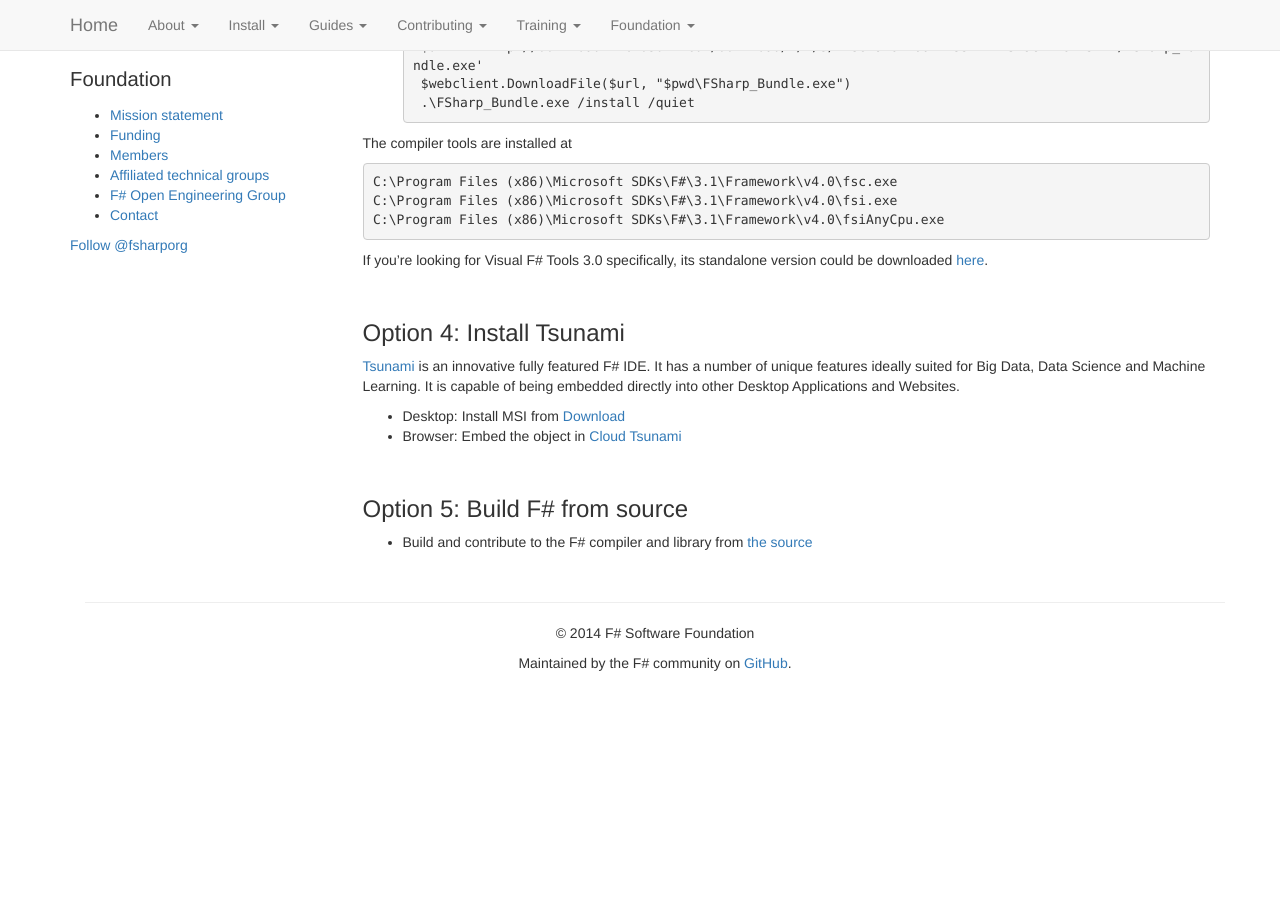
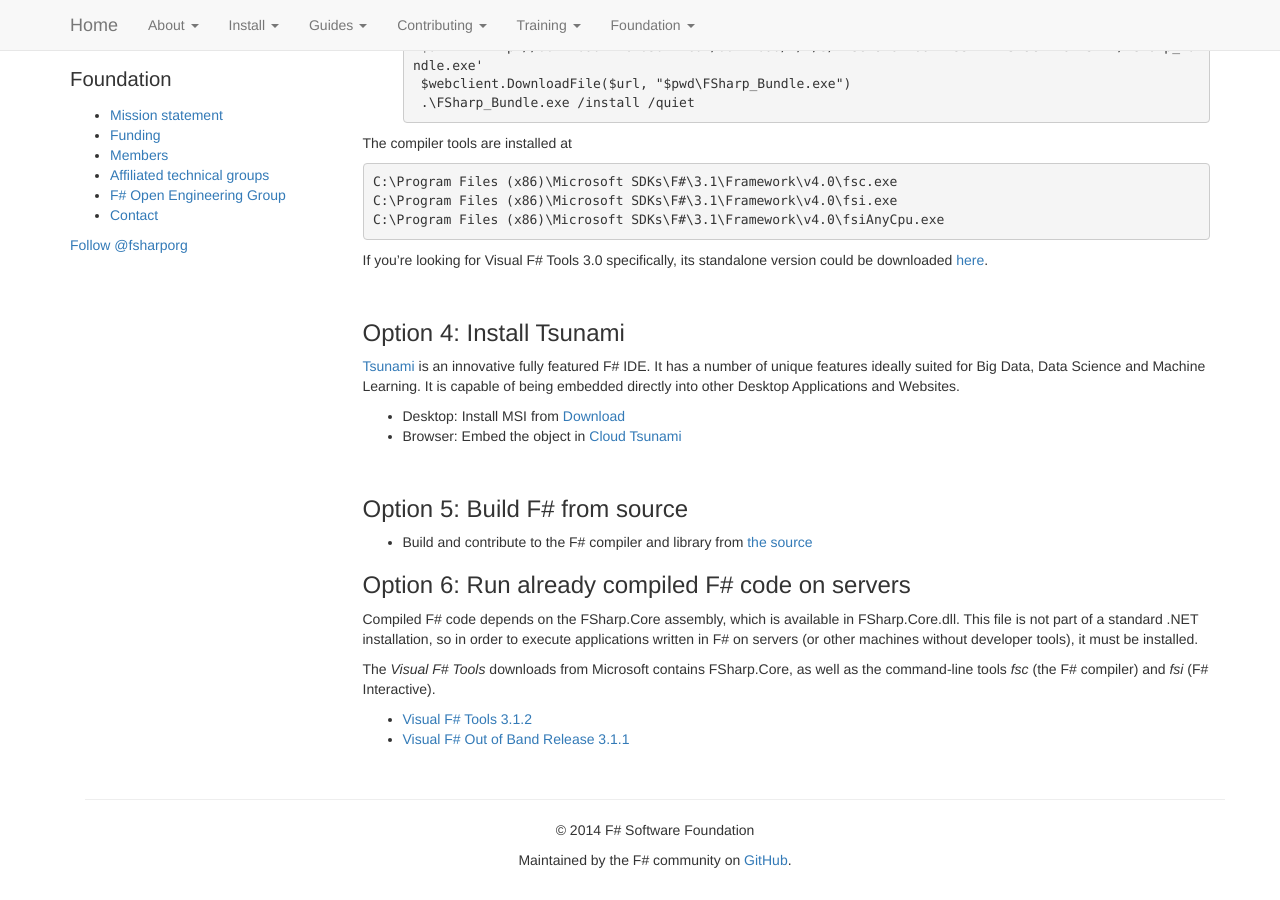
Before and after one commit to fsharp/fsharp.org, a Jekyll site: the page built from use/windows/index.md, in a window 1280 px wide and 900 px high, scrolled down 1446 px. Built offline with Jekyll 4.4.1, drawn with Linux system fonts in a browser that asks for light colours; nearby versions of some CDN libraries; some web fonts are replaced; comment, search, counter and statistics services are not loaded; before the commit the page ends 2149 px from its top, so only the background shows below that.

Commit message:
Described how to run F# code on servers.

```diff
--- a/use/windows/index.md
+++ b/use/windows/index.md
@@ -114,3 +114,12 @@
 ### Option 5: Build F# from source
 
 * Build and contribute to the F# compiler and library from [the source](http://visualfsharp.codeplex.com)
+
+### Option 6: Run already compiled F# code on servers
+
+Compiled F# code depends on the FSharp.Core assembly, which is available in FSharp.Core.dll. This file is not part of a standard .NET installation, so in order to execute applications written in F# on servers (or other machines without developer tools), it must be installed.
+
+The *Visual F# Tools* downloads from Microsoft contains FSharp.Core, as well as the command-line tools *fsc* (the F# compiler) and *fsi* (F# Interactive).
+
+- [Visual F# Tools 3.1.2](http://www.microsoft.com/en-us/download/details.aspx?id=44011)
+- [Visual F# Out of Band Release 3.1.1](http://www.microsoft.com/en-us/download/details.aspx?id=41654)
```
